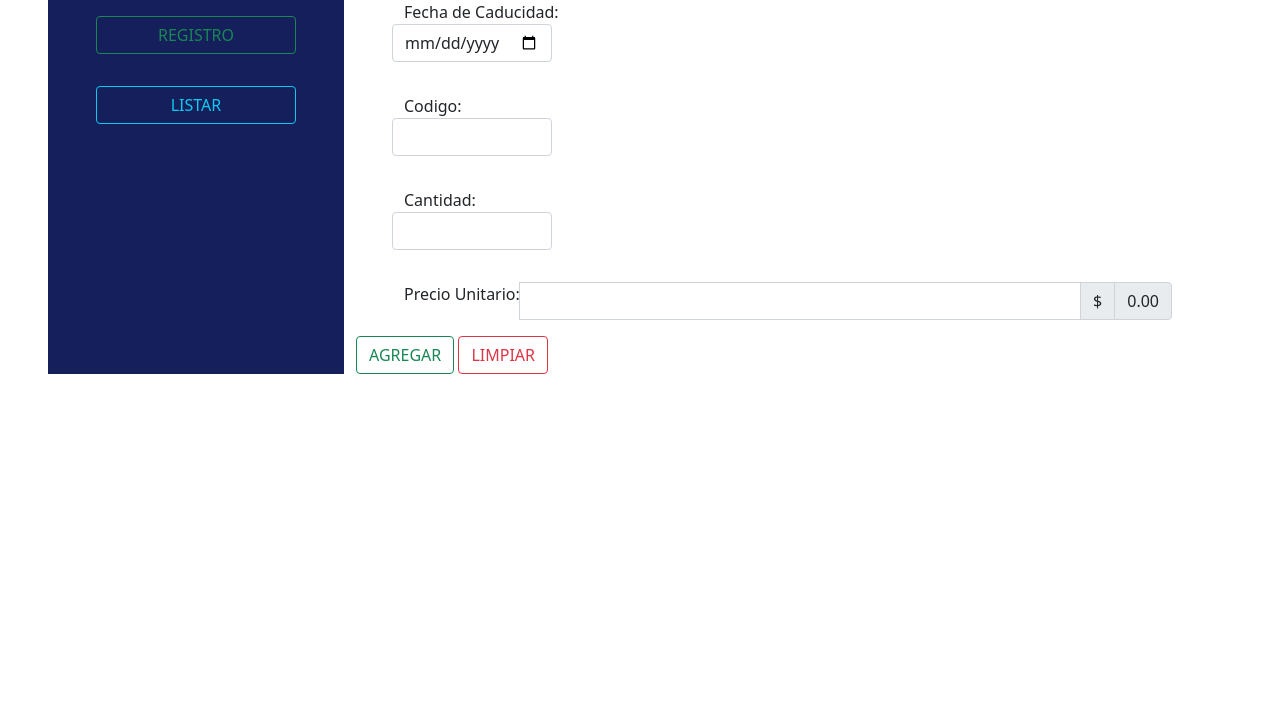
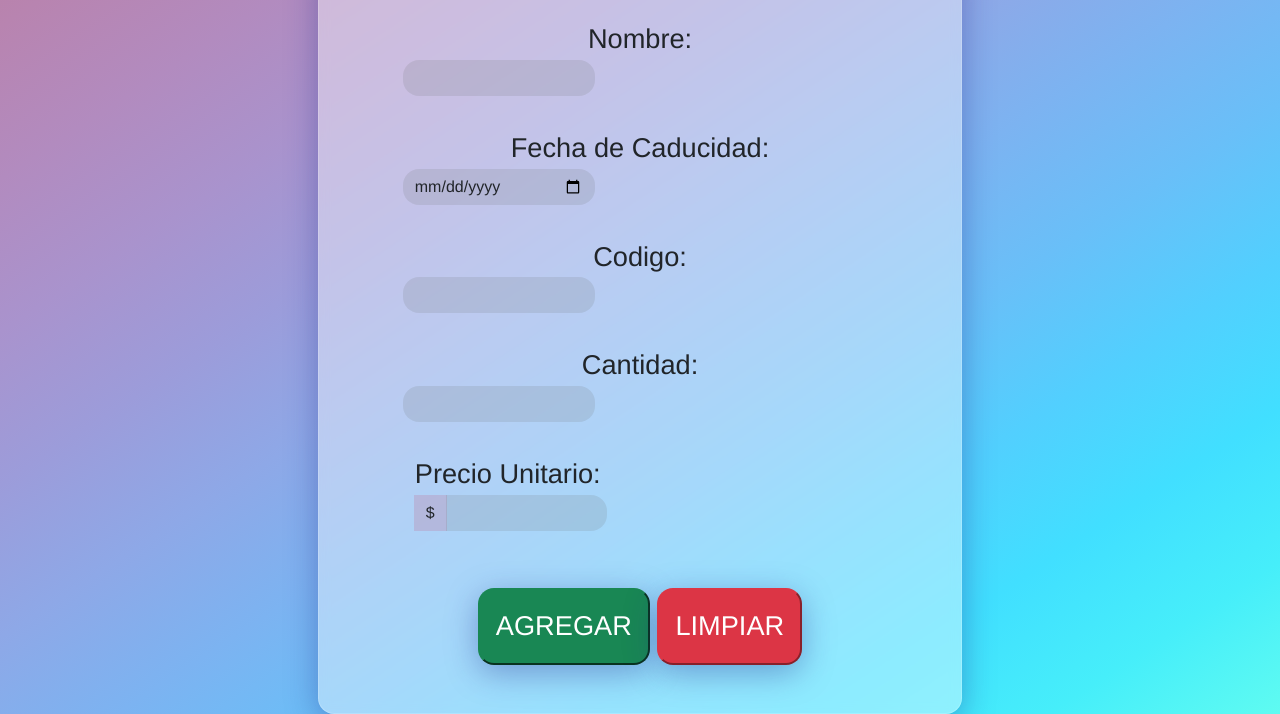
Before and after one commit to 10037-GuayasaminKarla/PRIMER-FORM, a plain HTML site: page producto.html in a window 1280 px wide. Shown: the part 126-840 px from the top of the page. Before the commit the page ends 800 px from the top, so only its background shows below. Drawn offline with nearby package versions, Linux system fonts and the light colour scheme.

Commit message:
circulos de colores

```diff
--- a/diseño.css
+++ b/diseño.css
@@ -1,15 +1,116 @@
-
-.healty{
-    width: 8rem;
+body{
+    font-family: 'Franklin Gothic Medium', 'Arial Narrow', Arial, sans-serif ;
+    background-image: linear-gradient(to right bottom, #ba7ea0, #b884b0, #b28bbf, #a993cd, #9c9cda, #8ea8e7, #7cb3f1, #69bff8, #52cffe, #41dfff, #46eefa, #5ffbf1);
+    overflow-x: hidden;
 }
 
+h3{
+    margin-left: 1rem;
+    color: rgb(66, 16, 69);
+    font-size: 2rem;
+
+}
+
+form{
+    font-size: 1.7rem;
+    text-align: center;
+    margin: auto;
+    padding: 3rem;
+    background: rgba(255, 255, 255, 0.4);
+    box-shadow: 0 8px 32px 0 rgba( 31, 38, 135, 0.37 );
+    backdrop-filter: blur( 5.5px );
+    -webkit-backdrop-filter: blur( 5.5px );
+    border-radius: 10px;
+    border: 1px solid rgba( 255, 255, 255, 0.18 );
+    border-radius: 1rem;
+}
+
+/* boton de lista */
+
+.listar{
+    width: 10rem;
+    margin-right: 1rem;
+}
+
+/* boton de registro */
+.registro{
+    width: 10rem;
+    margin-right: 1rem ;
+}
+
+/* logo nav */
+.healty{
+    width: 6rem;
+    padding-left: 1rem ;
+    padding-right: 1rem ;
+}
+
+/* imagen dentro de boton 3  */
+.lista{
+    width: 2rem;
+}
+
+/* imagen dentro de boton 2  */
+.carrito{
+    width: 2rem;
+}
+
+/* imagen dentro de boton 3  */
+.agregar{
+    width: 2rem;
+}
+
+/* imagen dentro de boton 4  */
+.limpiar{
+    width: 2rem;
+}
+
+/* navbar  */
+.menu{
+    background-color: transparent;
+}
+
+/* todas las row */
 .row{
     padding: 1rem 3rem;
 }
 
+/* formulario */
 .form-control{
-    width: 10rem;
+    width: 12rem;
+    border-radius: 1rem;
+    background-color: #7476762d;
+    border-style: none;
 }
-.col-3{
-    background-color: rgb(21, 31, 91);
+
+/* boton de dolar */
+.dolar{
+    border-radius: 1rem;
+    border-style: none;
+    background-color: #ba7ea04f;
 }
+
+/* campo junto a dolar */
+.input-group{
+    width: 13.5rem;
+}
+
+/* boton de agregar */
+.unomas{
+    padding: 1rem;
+    box-shadow: 0 8px 32px 0 rgba( 31, 38, 135, 0.37 );
+    backdrop-filter: blur( 5.5px );
+    -webkit-backdrop-filter: blur( 5.5px );
+    border: px solid rgba( 255, 255, 255, 0.18 );
+    border-radius: 1rem;
+}
+
+/* boton de limpiar */
+.todomenos{
+    padding: 1rem;
+    box-shadow: 0 8px 32px 0 rgba( 31, 38, 135, 0.37 );
+    backdrop-filter: blur( 5.5px );
+    -webkit-backdrop-filter: blur( 5.5px );
+    border: px solid rgba( 255, 255, 255, 0.18 );
+    border-radius: 1rem;
+}
--- a/producto.html
+++ b/producto.html
@@ -16,22 +16,22 @@
 
 <body>
     <div class="container-fluid">
-        <div class="row">
-            <div class="col-3">
+        <nav class="menu d-flex justify-content-center">
             <!-- div para foto -->
             <div class="row">
                 <img src="https://cdn-icons-png.flaticon.com/512/706/706195.png" alt="foto-logo" class="healty">
             </div>
             <!-- div para registro -->
             <div class="row">
-                    <button type="button" class="btn btn-outline-success">REGISTRO</button>
+                <button type="button" class="registro btn-success">REGISTRO</button>
             </div>
             <!-- div para lista -->
             <div class="row">
-                    <button type="button" class="btn btn-outline-info">LISTAR</button>
+                <button type="button" class="listar btn-info">LISTAR</button>
+        </nav>
     </div>
-            </div>
-            <div class="col-9">
+    <div class="col-12">
+        <div class="d-flex justify-content-center">
             <form action="index.php" method="post">
                 <div class="row">
                     <label class="nombre">Nombre:</label>
@@ -52,14 +52,17 @@
                 <div class="row">
                     <div class="input-group">
                         <label class="unitario">Precio Unitario:</label>
-                            <input type="float" class="form-control" aria-label="Dollar amount (with dot and two decimal places)">
-                            <span class="input-group-text">$</span>
-                            <span class="input-group-text">0.00</span>
+                        <span class="dolar input-group-text">$</span>
+                        <input type="float" class="form-control"
+                            aria-label="Dollar amount (with dot and two decimal places)">
                     </div>
                 </div>
+                <br>
+                <button type="button" class="unomas btn-success">AGREGAR</button>
+                <button type="button" class="todomenos btn-danger">LIMPIAR</button>
+                </br>
             </form>
-                <button type="button" class="btn btn-outline-success">AGREGAR</button>
-                <button type="button" class="btn btn-outline-danger">LIMPIAR</button>
+        </div>
     </div>
     </div>
     </div>
```
Also changed, not shown: index.html (added, +106 -0 lines), main.js (added, +12 -0 lines). Lines whose indentation alone changed are shown as unchanged.
